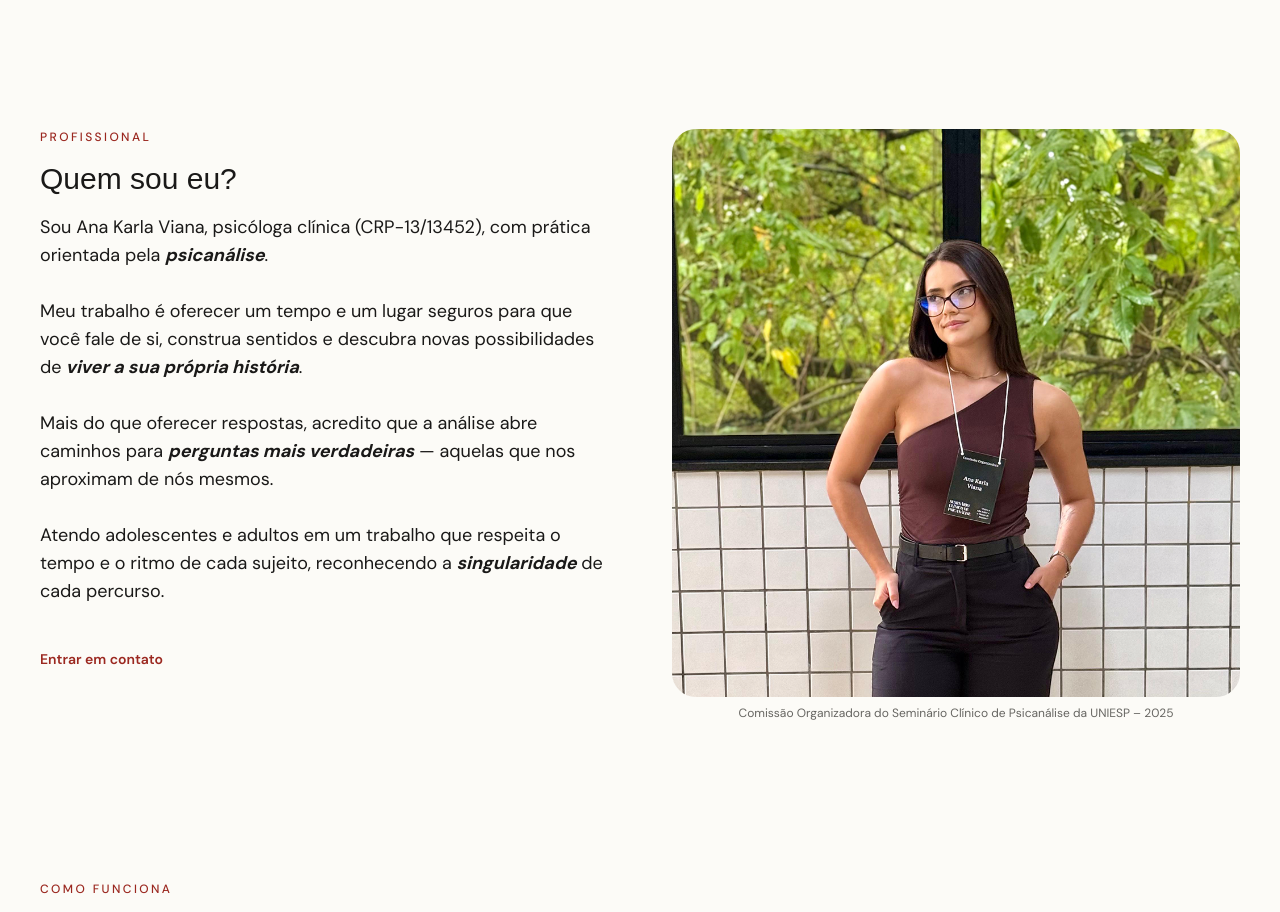
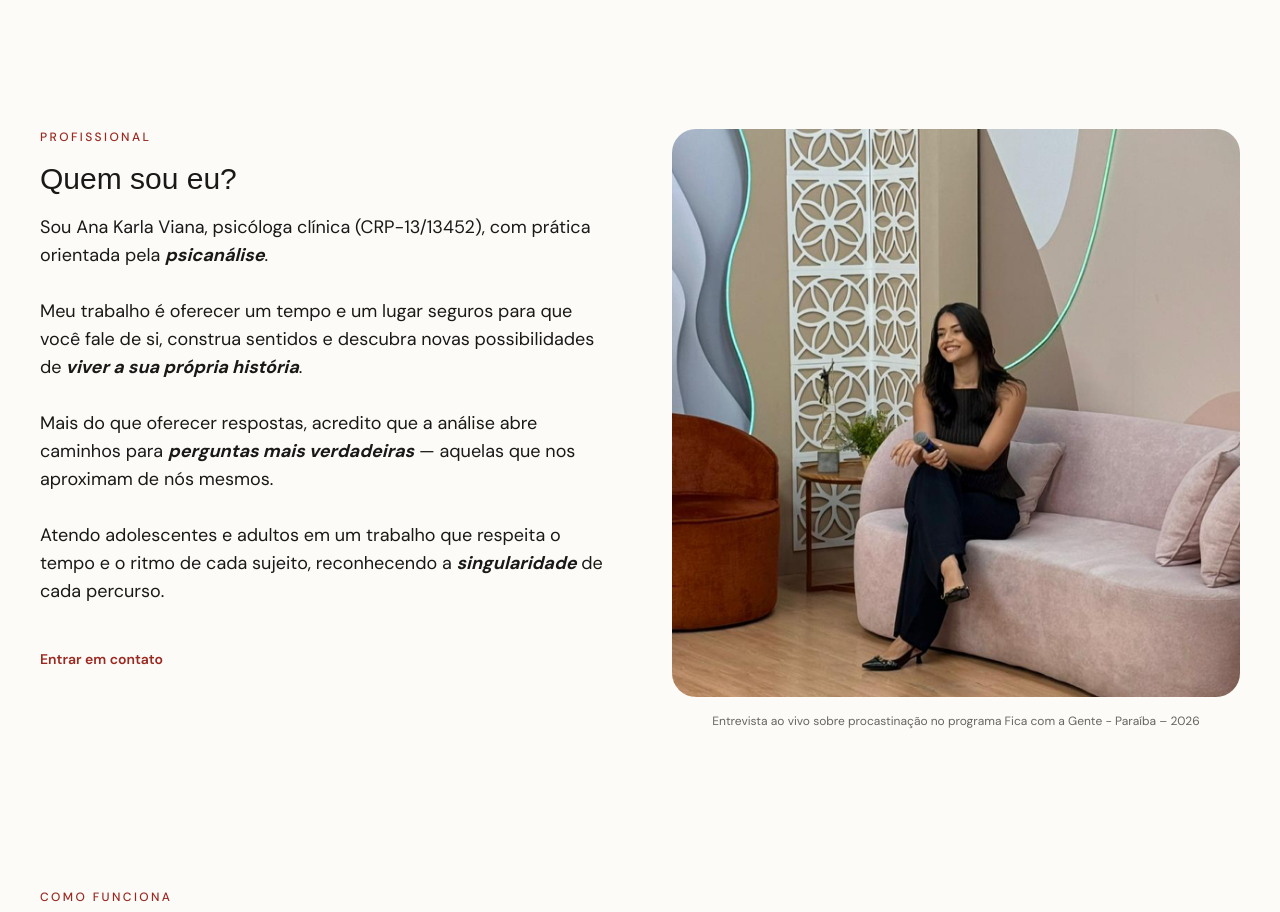
Before and after one commit to juan-alencar/psicanakarla, a Next.js app: page / in a window 1280 px wide. Shown: the part 1500-2412 px from the top of the page. Built offline with nearby package versions, Linux system fonts and the light colour scheme; a web font is replaced by a local one.

Commit message:
✨ feat: update image

```diff
--- a/src/app/page.tsx
+++ b/src/app/page.tsx
@@ -1,6 +1,5 @@
 "use client";
 
-import QuemSouEu from "@/assets/landing-page/quem-sou-eu.jpg";
 import Logo from "@/assets/logo.svg";
 import { Navbar } from "@/components/navbar";
 import {
@@ -314,16 +313,22 @@ export default function Home() {
             </Button>
           </div>
 
-          <div className="w-full">
+          <div className="w-full flex flex-col items-center gap-2">
             <Image
-              src={QuemSouEu}
+              width={1200}
+              height={1200}
+              src={"/entrevista.png"}
               alt="Ana Karla - Comissão Organizadora do Seminário Clínico de Psicanálise da UNIESP - 2025"
-              className="w-full max-w-xl rounded-3xl mb-2 aspect-square ml-auto"
+              className="w-full max-w-xl rounded-3xl mb-2 aspect-square ml-auto object-cover"
             />
-            <p className="text-muted text-xs text-center">
-              Comissão Organizadora do Seminário Clínico de Psicanálise da
-              UNIESP – 2025
-            </p>
+            <Link
+              href={"https://youtu.be/pIudeuGxFQM?t=1091"}
+              target="_blank"
+              className="text-muted text-xs text-center w-full hover:underline hover:text-primary"
+            >
+              Entrevista ao vivo sobre procastinação no programa Fica com a
+              Gente - Paraíba – 2026
+            </Link>
           </div>
         </motion.section>
 
```
Also changed, not shown: public/entrevista.png (added).
